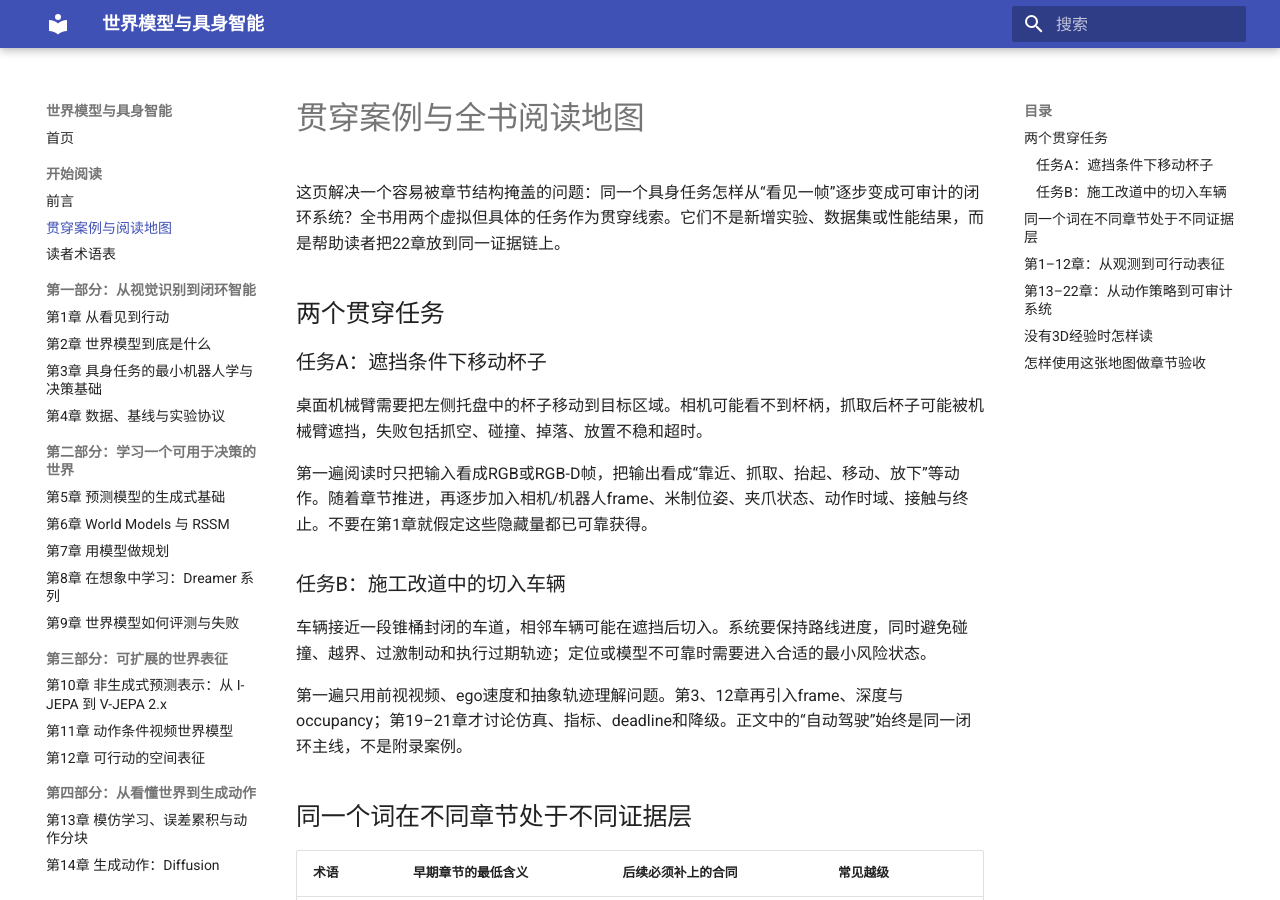
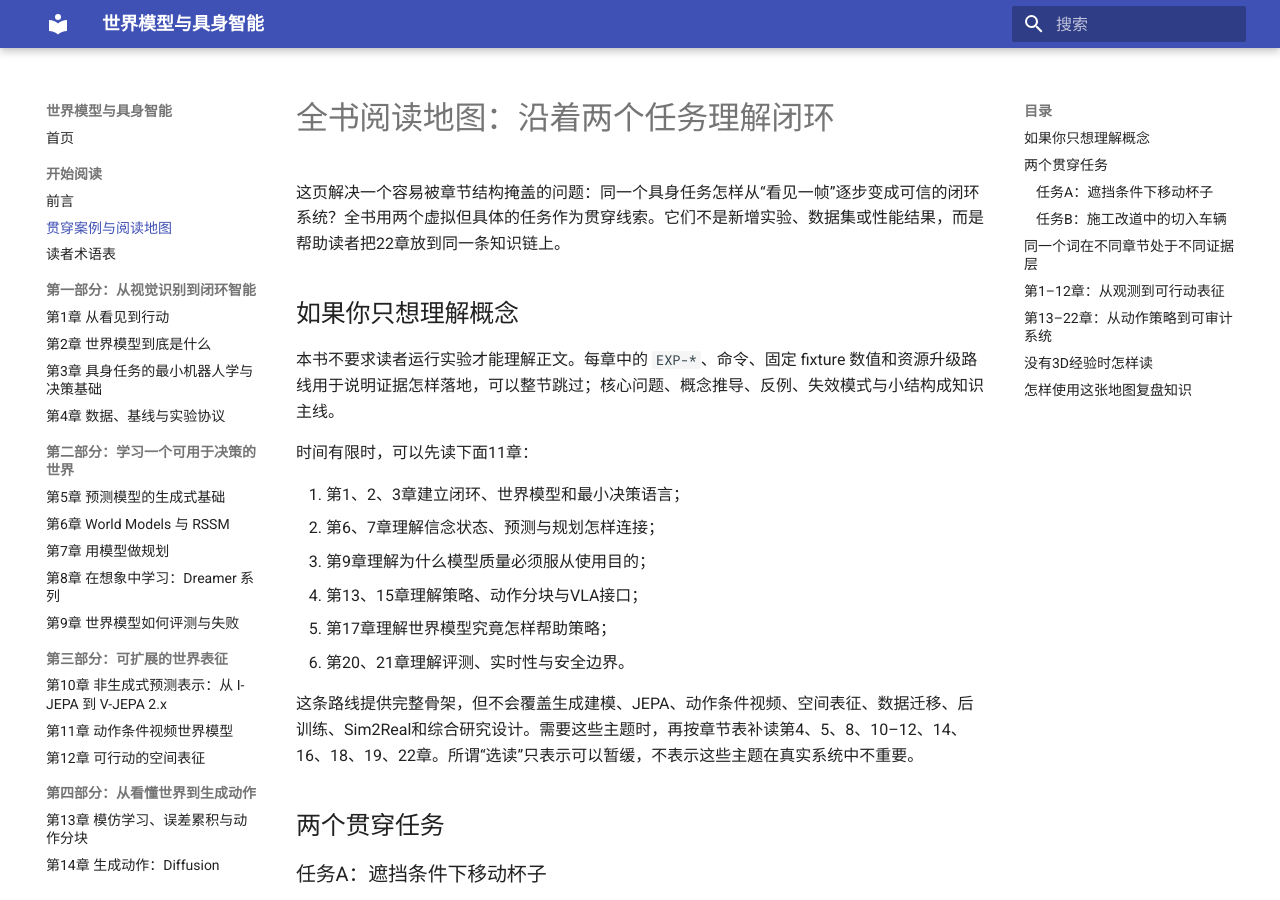
Before and after one commit to dollarser/world-models-and-embodied-ai-book, an MkDocs documentation site: the page built from docs/reading-map.md, in a window 1280 px wide and 900 px high. Built offline with MkDocs 1.6.1 and Material for MkDocs 9.7.7, drawn with Linux system fonts in a browser that asks for light colours; some of the changed text lies outside the part shown.

Commit message:
docs: add concept-first reading path

```diff
--- a/docs/reading-map.md
+++ b/docs/reading-map.md
@@ -1,6 +1,21 @@
-# 贯穿案例与全书阅读地图
+# 全书阅读地图：沿着两个任务理解闭环
 
-这页解决一个容易被章节结构掩盖的问题：同一个具身任务怎样从“看见一帧”逐步变成可审计的闭环系统？全书用两个虚拟但具体的任务作为贯穿线索。它们不是新增实验、数据集或性能结果，而是帮助读者把22章放到同一证据链上。
+这页解决一个容易被章节结构掩盖的问题：同一个具身任务怎样从“看见一帧”逐步变成可信的闭环系统？全书用两个虚拟但具体的任务作为贯穿线索。它们不是新增实验、数据集或性能结果，而是帮助读者把22章放到同一条知识链上。
+
+## 如果你只想理解概念
+
+本书不要求读者运行实验才能理解正文。每章中的 `EXP-*`、命令、固定 fixture 数值和资源升级路线用于说明证据怎样落地，可以整节跳过；核心问题、概念推导、反例、失效模式与小结构成知识主线。
+
+时间有限时，可以先读下面11章：
+
+1. 第1、2、3章建立闭环、世界模型和最小决策语言；
+2. 第6、7章理解信念状态、预测与规划怎样连接；
+3. 第9章理解为什么模型质量必须服从使用目的；
+4. 第13、15章理解策略、动作分块与VLA接口；
+5. 第17章理解世界模型究竟怎样帮助策略；
+6. 第20、21章理解评测、实时性与安全边界。
+
+这条路线提供完整骨架，但不会覆盖生成建模、JEPA、动作条件视频、空间表征、数据迁移、后训练、Sim2Real和综合研究设计。需要这些主题时，再按章节表补读第4、5、8、10–12、14、16、18、19、22章。所谓“选读”只表示可以暂缓，不表示这些主题在真实系统中不重要。
 
 ## 两个贯穿任务
 
@@ -76,8 +91,12 @@
 
 如果只关心自动驾驶，可以沿表中“施工改道”列阅读；它仍需要第4章数据协议、第13–16章策略与动作合同，不能从视频生成章节直接跳到车辆执行。
 
-## 怎样使用这张地图做章节验收
+## 怎样使用这张地图复盘知识
 
-每读完一章，为两个任务各写一句：本章新增了什么可观察证据？它允许什么新决策？还缺什么才能进入真实执行？然后运行该章的 `make chNN-smoke`，把结果限制在实验卡声明的S档作用域内。
+每读完一章，不必先运行任何命令。只需选择杯子或施工改道任务，用自己的话回答三个问题：
 
-贯穿案例本身没有成功率、模型大小或GPU结果。它只提供稳定的问题身份；各章fixture仍是相互独立的教学反例，不能把22个smoke相加成“完整机器人/车辆系统已经运行”。
+1. 本章新增了哪个以前没有区分清楚的对象、关系或假设？
+2. 它允许系统作出什么新判断，又不能支持什么结论？
+3. 如果这个环节出错，错误会怎样沿闭环传播到动作与后果？
+
+能够稳定回答这三个问题，就已经完成本章的概念学习。实验和练习只是进一步检验理解的工具，不是阅读资格，也不是全书的中心。两个贯穿案例本身没有成功率、模型大小或GPU结果；它们只提供稳定的问题身份，不能被解释为已经运行的机器人或车辆系统。
```
